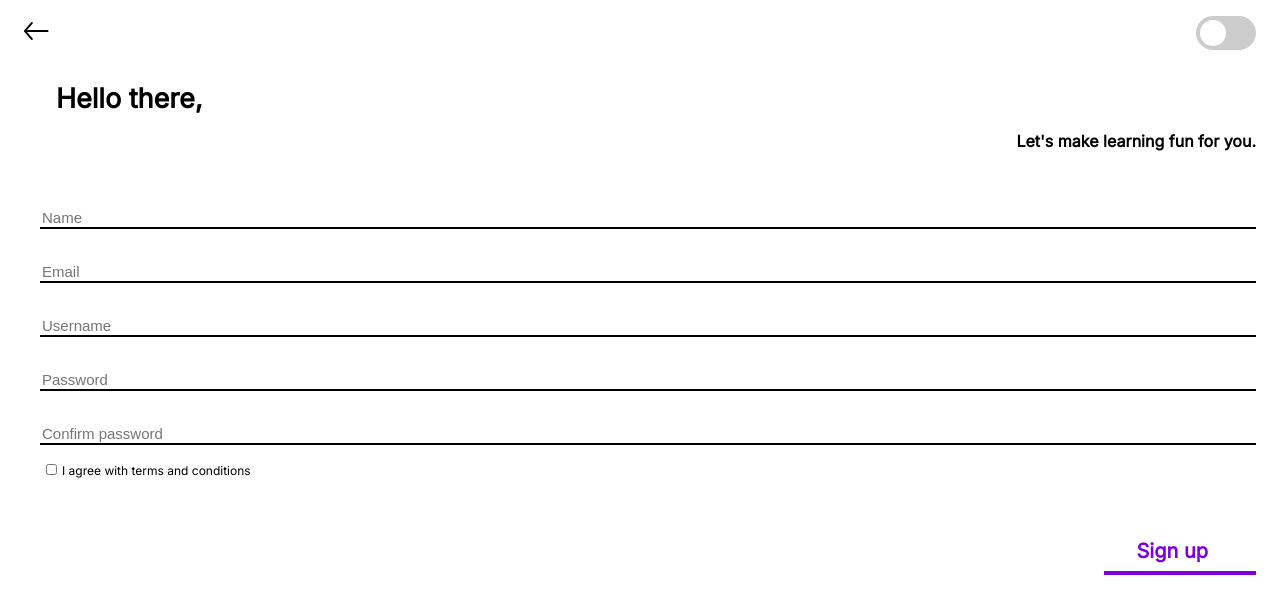
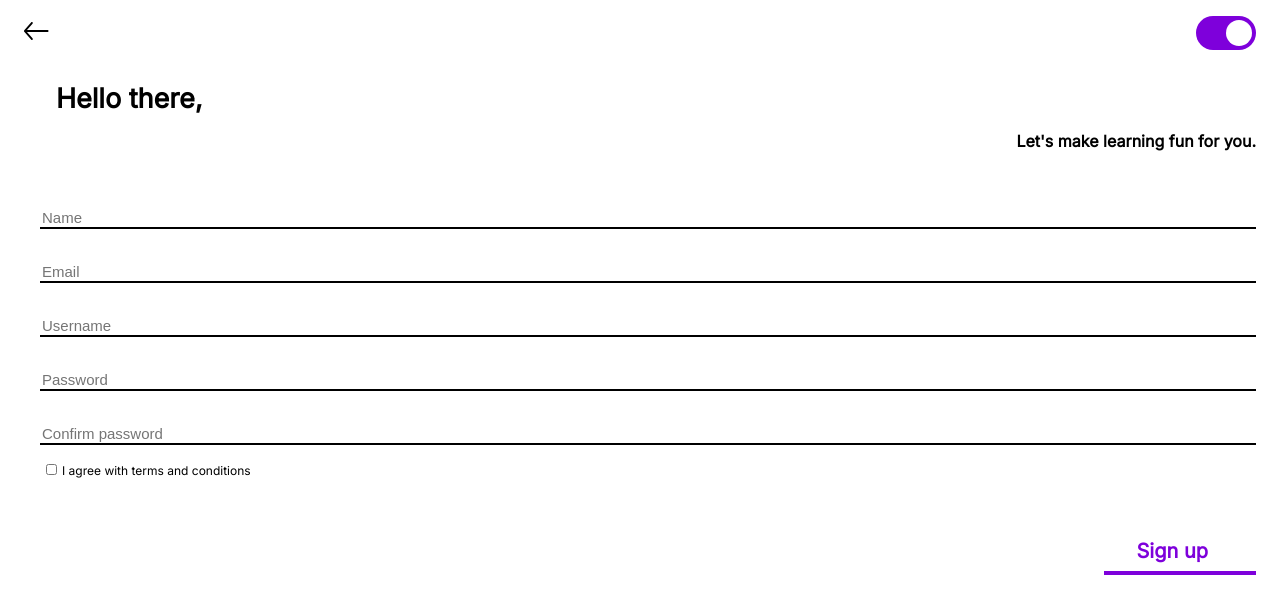
Before and after one commit to hridaya-stuffs/skillsup-website, a plain HTML site: page register.html in a window 1280 px wide. Shown: the top 604 px of the page. Drawn offline with Linux system fonts and the light colour scheme.

Commit message:
Remove unrequired divisions

```diff
--- a/register.html
+++ b/register.html
@@ -33,13 +33,11 @@
                 </a>
             </div>
 
-            <div>
-                <div class="dark-mode-toggle">
-                    <label class="switch">
-                        <input type="checkbox" onclick="toggleDarkMode()">
-                        <span class="slider round"></span>
-                      </label>
-                </div>
+            <div class="dark-mode-toggle">
+                <label class="switch">
+                    <input type="checkbox" onclick="toggleDarkMode()" checked>
+                    <span class="slider round"></span>
+                </label>
             </div>
         </div>
 
```
Also changed, not shown: lang-level.html (+7 -8 lines), languages.html (+5 -8 lines), lesson.html (+2 -3 lines), login.html (+1 -3 lines).
